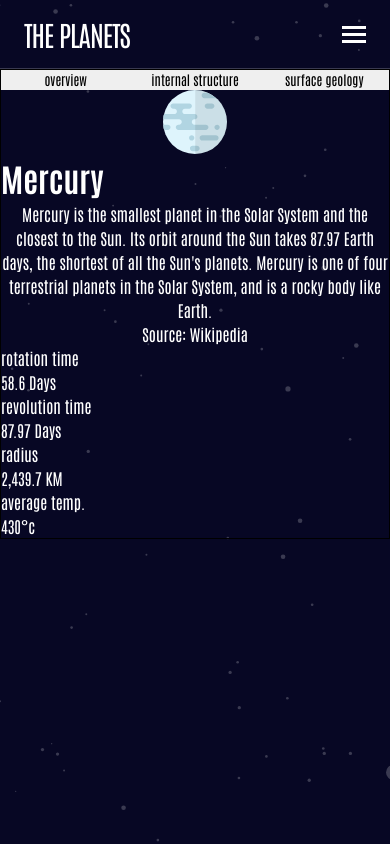
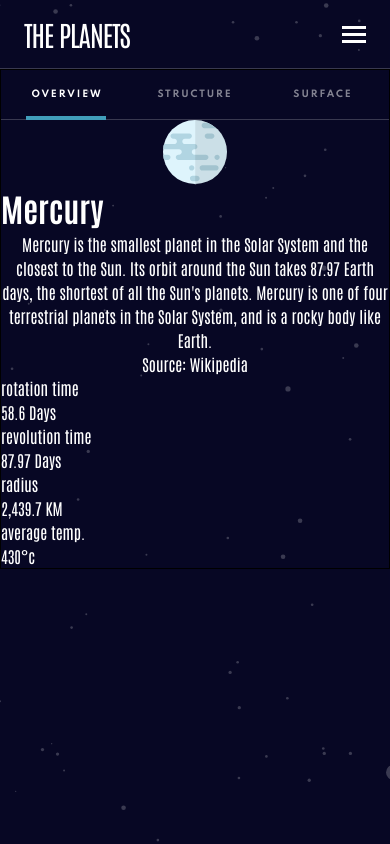
Before and after one commit to JorgeAMendoza/planet-facts, a Next.js app: page /planets/mercury in a window 390 px wide. Built offline with nearby package versions, Linux system fonts and the light colour scheme.

Commit message:
create style for mobile view of the content buttons, install clsx library to apply active classes to buttons, give planets data attribute to apply correct color based on page

```diff
--- a/package.json
+++ b/package.json
@@ -15,6 +15,7 @@
     "@types/react": "18.0.27",
     "@types/react-dom": "18.0.10",
     "axios": "^1.2.3",
+    "clsx": "^1.2.1",
     "eslint": "8.32.0",
     "eslint-config-next": "13.1.2",
     "next": "13.1.2",
--- a/src/pages/planets/[id].tsx
+++ b/src/pages/planets/[id].tsx
@@ -5,7 +5,13 @@ import { useMemo, useState } from "react";
 import { Planet } from "types/api";
 import Image from "next/image";
 import styles from "../../styles/PlanetPage.module.css";
-import utilStyles from "../../styles/utils.module.css";
+import localFont from "@next/font/local";
+import clsx from "clsx";
+
+const spartan = localFont({
+  src: "../../../public/Spartan-Bold.ttf",
+  display: "block",
+});
 
 export const getStaticPaths: GetStaticPaths = async () => {
   const paths = await getPlanetPaths();
@@ -105,24 +111,38 @@ const Planet = ({ planetData }: PlanetProps) => {
             </a>
           </p>
         </div>
-        <div className={styles.buttonContainer}>
+        <div
+          className={`${styles.buttonContainer} ${spartan.className}`}
+          data-planet={planetData.name}
+        >
           <button
             onClick={() => setInfoDisplay("overview")}
             data-cy="overviewButton"
+            className={`${styles.contentButton} ${clsx(
+              infoDisplay === "overview" && styles.buttonSelected
+            )}`}
           >
-            overview
+            <span>overview</span>
           </button>
           <button
             onClick={() => setInfoDisplay("structure")}
             data-cy="internalButton"
+            className={`${styles.contentButton} ${clsx(
+              infoDisplay === "structure" && styles.buttonSelected
+            )}`}
           >
-            internal structure
+            <span className={styles.buttonTabletText}>internal structure</span>
+            <span className={styles.buttonMobileText}>structure</span>
           </button>
           <button
             onClick={() => setInfoDisplay("geology")}
             data-cy="geologyButton"
+            className={`${styles.contentButton} ${clsx(
+              infoDisplay === "geology" && styles.buttonSelected
+            )}`}
           >
-            surface geology
+            <span className={styles.buttonTabletText}>surface geology</span>
+            <span className={styles.buttonMobileText}>surface</span>
           </button>
         </div>
 
--- a/src/styles/PlanetPage.module.css
+++ b/src/styles/PlanetPage.module.css
@@ -14,6 +14,98 @@
   display: grid;
   grid-template-columns: repeat(3, 1fr);
   grid-area: contentButton;
+  border-bottom: 1px solid rgba(255, 255, 255, 0.2);
+  min-height: 5rem;
+  padding: 0 .2rem;
+}
+
+.contentButton {
+  background-color: transparent;
+  color: var(--white);
+  text-transform: uppercase;
+  font-size: 0.9rem;
+  letter-spacing: 1.9px;
+  opacity: 0.5;
+}
+
+.contentButton span {
+  position: relative;
+}
+
+.contentButton span::before {
+  position: absolute;
+  content: "";
+  height: 4px;
+  width: 8rem;
+  left: 49%;
+  top: 2.7rem;
+  transform: translate(-50%, 0);
+  background-color: red;
+  display: none;
+}
+
+.contentButton.buttonSelected {
+  opacity: 1;
+}
+.contentButton.buttonSelected span::before {
+  display: block;
+}
+
+.buttonContainer[data-planet="Earth"]
+  .contentButton.buttonSelected
+  span::before {
+  background-color: var(--earth-color);
+}
+
+.buttonContainer[data-planet="Mercury"]
+  .contentButton.buttonSelected
+  span::before {
+  background-color: var(--mercury-color);
+}
+
+.buttonContainer[data-planet="Venus"]
+  .contentButton.buttonSelected
+  span::before {
+  background-color: var(--venus-color);
+}
+
+.buttonContainer[data-planet="Mars"]
+  .contentButton.buttonSelected
+  span::before {
+  background-color: var(--mars-color);
+}
+
+.buttonContainer[data-planet="Saturn"]
+  .contentButton.buttonSelected
+  span::before {
+  background-color: var(--saturn-color);
+}
+
+.buttonContainer[data-planet="Jupiter"]
+  .contentButton.buttonSelected
+  span::before {
+  background-color: var(--jupiter-color);
+}
+
+.buttonContainer[data-planet="Uranus"]
+  .contentButton.buttonSelected
+  span::before {
+  background-color: var(--uranus-color);
+}
+
+.buttonContainer[data-planet="Neptune"]
+  .contentButton.buttonSelected
+  span::before {
+  background-color: var(--neptune-color);
+}
+
+.buttonTabletText,
+.buttonMobileText {
+  position: relative;
+}
+
+.buttonTabletText {
+  display: none;
 }
 
 .planetImage {
@@ -59,6 +151,14 @@
   .buttonContainer {
     grid-template-columns: 1fr;
   }
+
+  .buttonMobileText {
+    display: none;
+  }
+
+  .buttonTabletText {
+    display: block;
+  }
 }
 
 /* laptop queries (1024px) */
```
Also changed, not shown: 1 other file (tests, documents, lock files or other folders).
